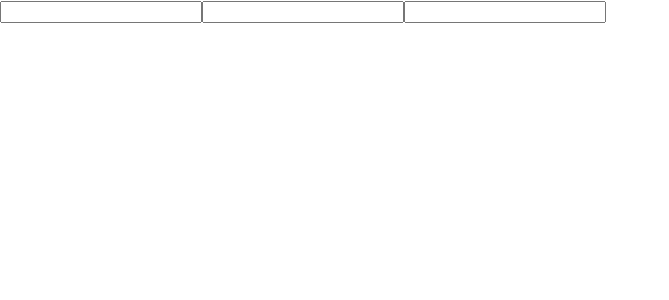
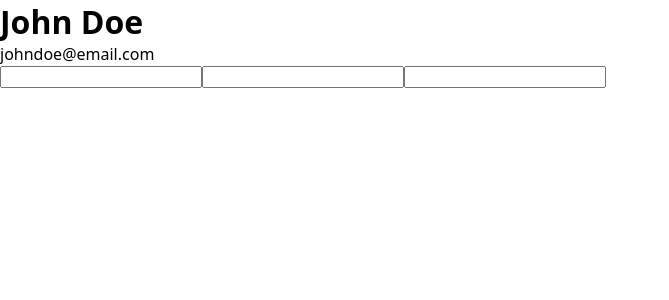
Before and after one commit to ImExtraPolite3/resume-builder, a React (Vite) app: page / in a window 1280 px wide. Shown: the top 300 px of the page, without its empty margins (0-669 px from the left). Built offline with nearby package versions, Linux system fonts and the light colour scheme.

Commit message:
changes method of displaying general info

```diff
--- a/src/App.jsx
+++ b/src/App.jsx
@@ -1,29 +1,23 @@
 import { useState } from 'react';
-import GeneralInput from './components/General';
-import GeneralOutput from './components/UserOutput';
+import GeneralInfo from './components/General';
 
 function App() {
-  const [inputValues, setInputValues] = useState({});
+  const [displayName, setDisplayName] = useState('John Doe');
+  const [displayEmail, setDisplayEmail] = useState('johndoe@email.com');
 
-  const handleValues = (e, index) => {
-    setInputValues({
-      ...inputValues,
-      [index]: e.target.value,
-    });
+  const handleDisplay = (e) => {
+    setDisplayName(e);
+  };
+
+  const handleEmail = (e) => {
+    setDisplayEmail(e);
   };
 
   return (
     <>
-      <div className="input">
-        <GeneralInput onChange={handleValues} inputValue={inputValues} />
-      </div>
-      <div className="output">
-        {[...Array(3)].map((e, index) => {
-          return (
-            <GeneralOutput key={index} generalValues={inputValues[index]} />
-          );
-        })}
-      </div>
+      <h1>{displayName}</h1>
+      <p>{displayEmail}</p>
+      <GeneralInfo fullName={handleDisplay} email={handleEmail} />
     </>
   );
 }
--- a/src/components/General.jsx
+++ b/src/components/General.jsx
@@ -1,24 +1,9 @@
-import GeneralOutput from './UserOutput';
-
-const generalInput = {
-  class: ['full-name', 'email', 'phone-number'],
-};
-
-function Inputs({ idName, onChange }) {
-  return <input type="text" className={idName} onChange={onChange} />;
+export default function GeneralInfo({ fullName, email, phoneNumber }) {
+  return (
+    <div className="general-info">
+      <input type="text" onChange={(e) => fullName(e.target.value)} />
+      <input type="text" onChange={(e) => email(e.target.value)} />
+      <input type="text" onChange={(e) => phoneNumber(e.target.value)} />
+    </div>
+  );
 }
-
-export default function GeneralInput({ onChange, inputValue }) {
-  return generalInput.class.map((name, index) => {
-    return (
-      <>
-        <Inputs
-          key={index}
-          idName={name}
-          value={inputValue[index]}
-          onChange={(e) => onChange(e, index)}
-        />
-      </>
-    );
-  });
-}
```
